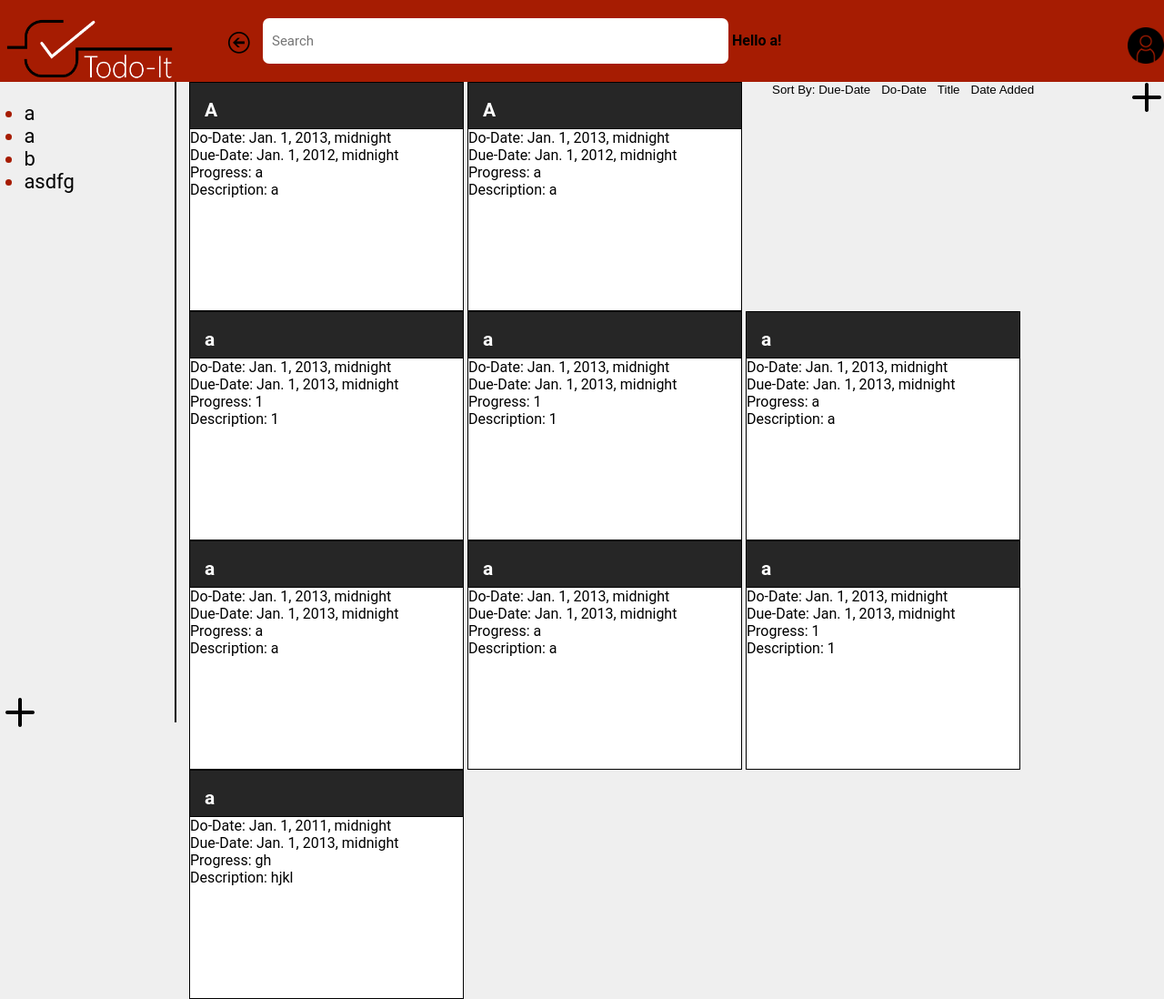
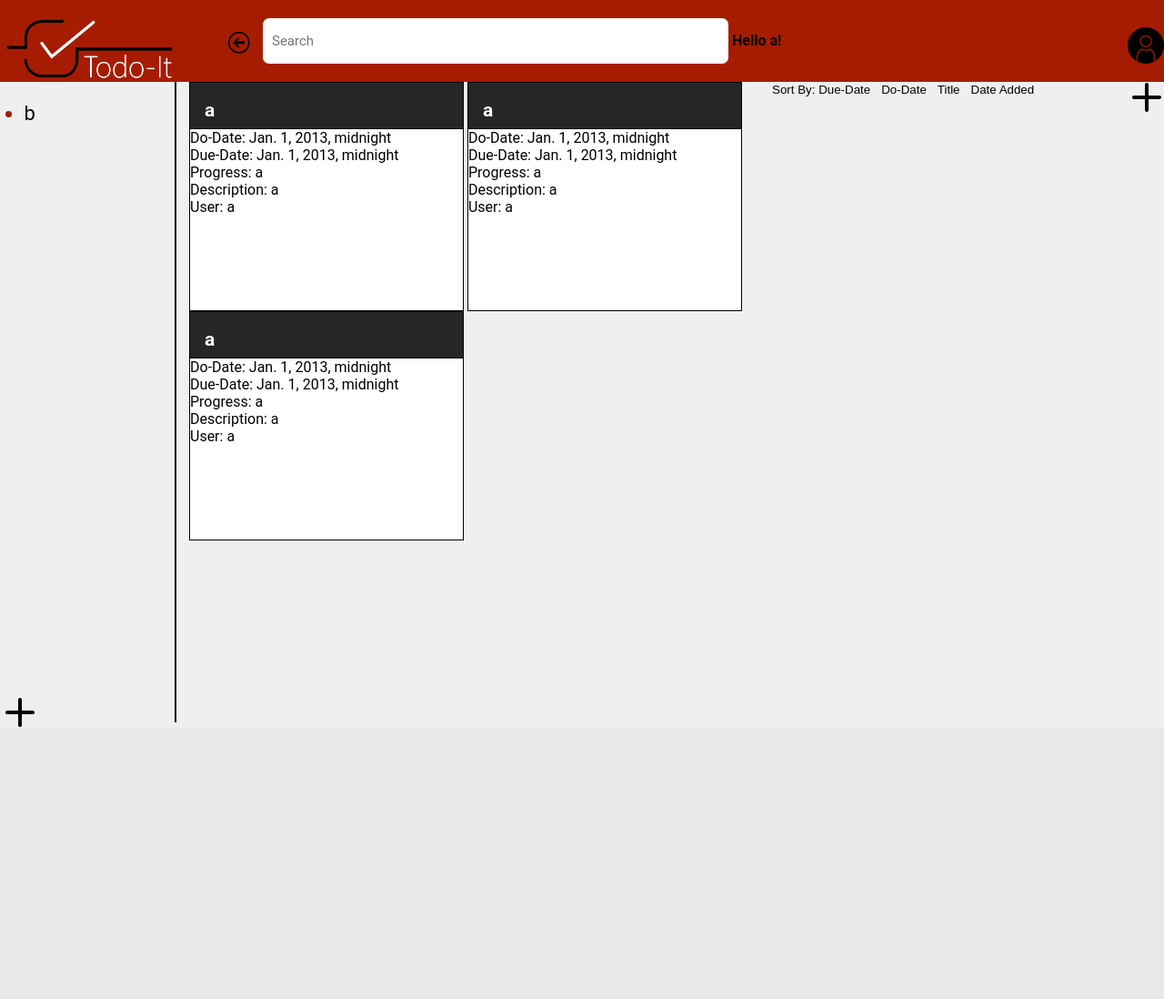
Before and after one commit to rasikae/todo-it, a Django app: page /task/home in a window 1280 px wide. Shown: the whole page at 91% size. After the commit the page ends 799 px from the top, so only its background shows below. Run offline with Django 3.2, Linux system fonts and the light colour scheme; a user stored in the database is signed in; data comes from the database, SQL or seed files in the repository; both versions use the stored data as it was after the commit.

Commit message:
User can only view own projects/tasks

```diff
--- a/todoit_website/task/templates/task/home.html
+++ b/todoit_website/task/templates/task/home.html
@@ -60,6 +60,7 @@
                             Due-Date: {{result.due_date}}<br/>
                             Progress: {{result.progress}}<br/>
                             Description: {{result.description}}<br/>
+                            User: {{result.user.username}}
                             <ul id="taskList">
                     </div>
                 </div>
@@ -78,6 +79,7 @@
                             Due-Date: {{result.due_date}}<br/>
                             Progress: {{result.progress}}<br/>
                             Description: {{result.description}}<br/>
+                            User: {{result.user.username}}
                             <ul id="taskList">
                     </div>
                 </div>
@@ -96,6 +98,7 @@
                             Due-Date: {{result.due_date}}<br/>
                             Progress: {{result.progress}}<br/>
                             Description: {{result.description}}<br/>
+                            User: {{result.user.username}}
                             <ul id="taskList">
                         </div>
               </div>
@@ -114,6 +117,7 @@
                             Due-Date: {{result.due_date}}<br/>
                             Progress: {{result.progress}}<br/>
                             Description: {{result.description}}<br/>
+                            User: {{result.user.username}}
                             <ul id="taskList">
                     </div>
               </div>
--- a/todoit_website/task/templates/task/login.html
+++ b/todoit_website/task/templates/task/login.html
@@ -1,5 +1,4 @@
 <!--Referenced from https://codepen.io/colorlib/pen/rxddKy -->
-
 <!DOCTYPE html>
 <html>
   <head>
@@ -14,7 +13,6 @@
           {% csrf_token %}
           {{registerform}}
           <button id="registerid" name="registerbutton" type="submit">register</button>
-          <!-- <input name='create' type="submit" value="Create" /> -->
           <p class="message">Already registered? <a id="signinID" href="#">Sign In</a></p>
         </form>
         <form id="loginfid" action="" class="loginfid" method=post>
--- a/todoit_website/task/views.py
+++ b/todoit_website/task/views.py
@@ -12,64 +12,77 @@ from .forms import subtaskform
 from .models import Task
 from .models import User
 from django.contrib.auth.hashers import make_password
-
 from django.contrib.auth.base_user import AbstractBaseUser
 from django.contrib.auth.decorators import login_required
 from .models import Project
 # Create your views here.
 
 def login(request):
-    print("HELLO3")
-    print(request)
-    #User.objects.all().delete()
-    if request.method=='POST':
-      print("HELLO4")
+    print("login function")
+
+    # User.objects.all().delete() # deletes all users in database
+
+    if request.method == 'POST':
       if 'loginbutton' in request.POST:
-      	print("in here 1")
-      	tryform=loginform(request.POST)
-      	if tryform.is_valid():
-	        username = tryform.cleaned_data['username']
-	        password = tryform.cleaned_data['password']
-       		print("in here 2")
+      	print("'loginbutton' found")
+      	loginform_req = loginform(request.POST)
+
+      	if loginform_req.is_valid():
+	        username = loginform_req.cleaned_data['username']
+	        password = loginform_req.cleaned_data['password']
+
        		print(password)
+
 	        user = authenticate(username=username,password=password)
+
 	        print(user)
+
 	        if user is not None:
-	        	print("hello")
+	        	print("user is not none")
 	        	if user.is_active:
 	        		auth_login(request,user)
 	        		messages.success(request,username)
-	        		template='task/home.html'
 	        		return HttpResponseRedirect('home')
 
       elif 'registerbutton' in request.POST:
-          print("HELLO1")
-          signupform=registerform(request.POST)
-          if signupform.is_valid():
-              newuser=User(email=signupform.cleaned_data['email'])
-              newuser.first_name=signupform.cleaned_data['firstname']
-              newuser.last_name=signupform.cleaned_data['lastname']
-              newuser.username=signupform.cleaned_data['username']
-              newuser.password=signupform.cleaned_data['password']
-              newuser.set_password(signupform.cleaned_data['password'])
-              print("gets here")
+          print("'registerbutton' found")
+          registerform_req = registerform(request.POST)
+          if registerform_req.is_valid():
+              newuser = User(email = registerform_req.cleaned_data['email'])
+              newuser.first_name = registerform_req.cleaned_data['firstname']
+              newuser.last_name = registerform_req.cleaned_data['lastname']
+              newuser.username = registerform_req.cleaned_data['username']
+              newuser.password = registerform_req.cleaned_data['password']
+
+              newuser.set_password(registerform_req.cleaned_data['password'])
+
+              print("User created but not saved")
+
               newuser.last_login = timezone.now()
               newuser.save()
-              print(newuser.username)
-              print(newuser.password)
-              print("and here")
-              messages.success(request,newuser.email)
-              template='task/home.html'
-              form = taskform()
-              form2 = projectform()
-              form3 = subtaskform()
-              tasks=Task.objects.all()
-              projects=Project.objects.all()
-              users=User.objects.all()
-              return render(request, 'task/home.html', {'tasks':tasks,'projects':projects,'form': form, 'form2':form2,"form3":form3})
 
-    cform=registerform()
-    lform=loginform()
+              print("User saved")
+
+              # simpling doing this does the same as below..?
+              # return HttpResponseRedirect('home')
+
+              username = registerform_req.cleaned_data['username']
+              password = registerform_req.cleaned_data['password']
+              user = authenticate(username = username,password = password)
+              if user is not None:
+                if user.is_active:
+                    auth_login(request,user)
+                    messages.success(request,username)
+                    form = taskform()
+                    form2 = projectform()
+                    form3 = subtaskform()
+                    tasks = Task.objects.all().filter(user = request.user)
+                    projects = Project.objects.all().filter(user = request.user)
+                    users = User.objects.all()
+                    return render(request, 'task/home.html', {'tasks':tasks,'projects':projects,'form': form, 'form2':form2,"form3":form3})
+
+    cform = registerform()
+    lform = loginform()
 
     return render(request,'task/login.html',{"registerform":cform,"loginform":lform})
 
@@ -83,60 +96,59 @@ def home(request):
         if 'tasksubmit' in request.POST:
             form = taskform(request.POST)
             form2 = projectform()
-            form3=subtaskform()
+            form3 = subtaskform()
             # check whether it's valid:
             if form.is_valid():
                 # process the data in form.cleaned_data as required
                 # ...
                 # redirect to a new URL:
-                newtask=Task(title=form.cleaned_data['title'])
-                newtask.do_date=form.cleaned_data['dodate']
-                newtask.due_date=form.cleaned_data['duedate']
-                newtask.progress=form.cleaned_data['progress']
-                newtask.description=form.cleaned_data['description']
+                newtask = Task(title = form.cleaned_data['title'])
+                newtask.do_date = form.cleaned_data['dodate']
+                newtask.due_date = form.cleaned_data['duedate']
+                newtask.progress = form.cleaned_data['progress']
+                newtask.description = form.cleaned_data['description']
+                newtask.is_sub = False
+                newtask.user = request.user
                 newtask.save()
-                tasks=Task.objects.all()
-                projects=Project.objects.all()
-                users=User.objects.all()
-                form=taskform()
+                tasks = Task.objects.all().filter(user = request.user)
+                projects = Project.objects.all().filter(user = request.user)
+                users = User.objects.all()
+                form = taskform()
                 return render(request, 'task/home.html', {'tasks':tasks,'projects':projects,'form': form, 'form2':form2,"form3":form3})
         elif 'projectsubmit' in request.POST:
             form = taskform()
             form2 = projectform(request.POST)
-            form3=subtaskform()
+            form3 = subtaskform()
             # check whether it's valid:
             if form2.is_valid():
                 # process the data in form.cleaned_data as required
                 # ...
                 # redirect to a new URL:
-                newpro=Project(title=form2.cleaned_data['title'])
-                newpro.due_date=form2.cleaned_data['duedate']
+                newpro = Project(title = form2.cleaned_data['title'])
+                newpro.due_date = form2.cleaned_data['duedate']
+                newpro.user = request.user
                 newpro.save()
-                tasks=Task.objects.all()
-                projects=Project.objects.all()
-                users=User.objects.all()
-                form2=projectform()
+                tasks = Task.objects.all().filter(user = request.user)
+                projects = Project.objects.all().filter(user = request.user)
+                users = User.objects.all()
+                form2 = projectform()
                 return render(request, 'task/home.html', {'users':users,'tasks':tasks,'projects':projects,'form': form, 'form2':form2,"form3":form3})
         elif 'subtasksubmit' in request.POST:
             form = taskform()
             form2 = projectform()
             form3 = subtaskform(request.POST)
             if form3.is_valid():
-                tasks=Task.objects.all()
-                projects=Project.objects.all()
-                users=User.objects.all()
-                form3=subtaskform()
+                tasks = Task.objects.all().filter(user = request.user)
+                projects = Project.objects.all().filter(user = request.user)
+                users = User.objects.all()
+                form3 = subtaskform()
                 return render(request, 'task/home.html', {'users':users,'tasks':tasks,'projects':projects,'form': form, 'form2':form2, "form3":form3})
 
 
     form = taskform()
     form2 = projectform()
     form3 = subtaskform()
-    tasks=Task.objects.all()
-    projects=Project.objects.all()
-    users=User.objects.all()
+    tasks = Task.objects.all().filter(user = request.user)
+    projects = Project.objects.all().filter(user = request.user)
+    users = User.objects.all()
     return render(request, 'task/home.html', {'tasks':tasks,'projects':projects,'form': form, 'form2':form2, "form3":form3})
-
-
-#pbkdf2_sha256$100000$twFZOefwKMsn$Q19ITpa+fyzEW0R0q/vOyJtAdIwkMrowVSKJK74K/5Q=
-#pbkdf2_sha256$100000$urrwW070p6dB$1KQkbZHEVVKMDK82UjDdvZgnzN8LY1y/jmODU9S+FNQ=
--- a/todoit_website/todoit_website/settings.py
+++ b/todoit_website/todoit_website/settings.py
@@ -104,6 +104,8 @@ AUTH_PASSWORD_VALIDATORS = [
 
 AUTHENTICATION_BACKENDS = ('django.contrib.auth.backends.ModelBackend',)
 
+AUTH_USER_MODEL = 'task.User'
+
 # Internationalization
 # https://docs.djangoproject.com/en/2.0/topics/i18n/
 
@@ -130,6 +132,3 @@ STATICFILES_DIRS = (
 )
 
 LOGIN_URL = 'login'
-
-
-AUTH_USER_MODEL = 'task.User'
```
Also changed, not shown: todoit_website/task/forms.py (+8 -8 lines), todoit_website/task/models.py (+10 -6 lines), todoit_website/db.sqlite3, todoit_website/task/migrations/0005_auto_20180402_1036.py (added), todoit_website/task/migrations/0006_auto_20180402_1036.py (added), todoit_website/task/migrations/0007_auto_20180402_1044.py (added), todoit_website/task/migrations/0008_auto_20180402_1044.py (added).
